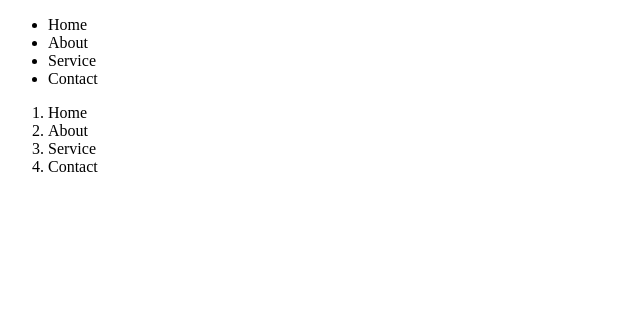
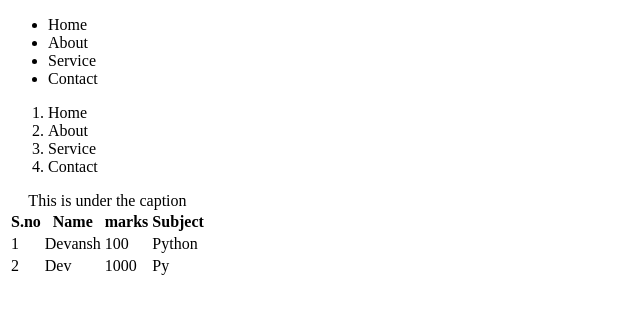
Before and after one commit to Devansh2005/hhttmmll, a plain HTML site: page chap_4/lsit.html in a window 1280 px wide. Shown: the whole page, without its empty margins (0-640 px from the left). Drawn offline with Linux system fonts and the light colour scheme.

Commit message:
Added table

```diff
--- a/chap_4/lsit.html
+++ b/chap_4/lsit.html
@@ -19,5 +19,38 @@
         <li>Service</li>
         <li>Contact</li>
     </ol>
+    <div>
+        <table>
+            <thead>
+            <caption> This is under the caption </caption>
+
+            <tr>
+                <th>S.no</th>
+                <th>Name</th>
+                <th>marks</th>
+                <th>Subject</th>
+            </tr>
+            </thead>
+
+            <tbody>
+            <tr>
+                <td>1</td>
+                <td>Devansh</td>
+                <td>100</td>
+                <td>Python</td>
+
+            </tr>
+
+            <tr>
+                <td>2</td>
+                <td>Dev</td>
+                <td>1000</td>
+                <td>Py</td>
+
+            </tr>
+            </tbody>
+
+        </table>
+    </div>
 </body>
 </html>
```
